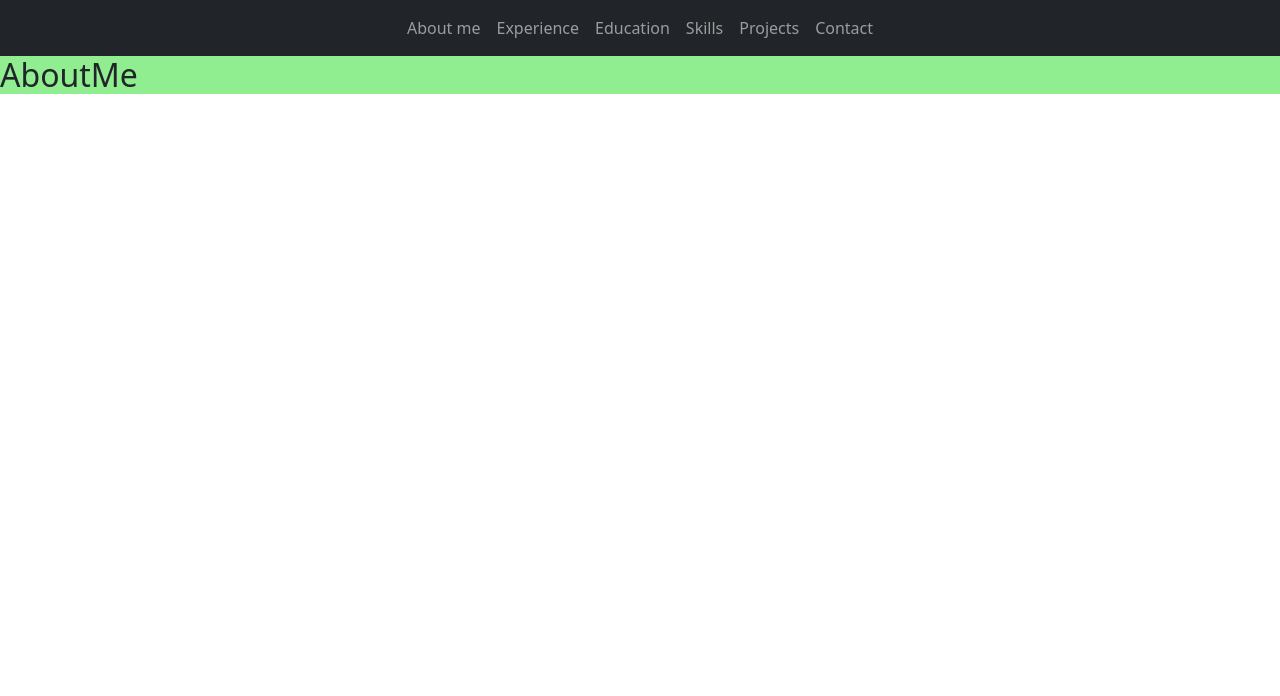
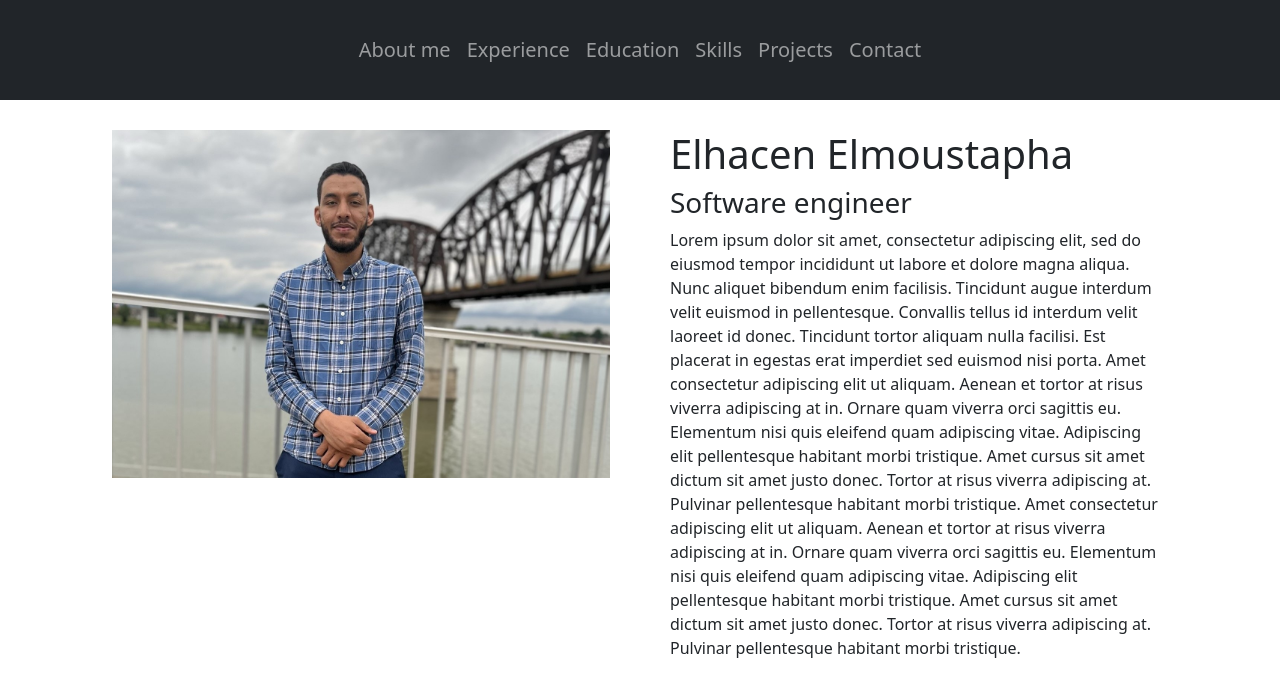
Before and after one commit to Elhacen18/PersonalProfile, a React (Create React App) app: page / in a window 1280 px wide. Shown: the top 696 px of the page. Built offline with nearby package versions, Linux system fonts and the light colour scheme.

Commit message:
start working on about page

```diff
--- a/public/index.html
+++ b/public/index.html
@@ -28,7 +28,8 @@
   </head>
   <body >
     <noscript>You need to enable JavaScript to run this app.</noscript>
-    <div id="root"  style="background-color: lightgreen"></div>
+    <div id="root" ></div>
+    <!--  style="background-color: lightgreen" -->
     <!--
       This HTML file is a template.
       If you open it directly in the browser, you will see an empty page.
--- a/src/App.css
+++ b/src/App.css
@@ -14,7 +14,7 @@
 }
 
 .App-header {
-  background-color: rgb(25, 99, 25);
+  /* background-color: rgb(25, 99, 25); */
   min-height: 100vh;
   display: flex;
   flex-direction: column;
--- /dev/null
+++ b/src/Components/AboutMe.css
@@ -0,0 +1,26 @@
+  .container {
+    display: flex;
+    flex-direction: row;
+  }
+
+  .Image,
+  .about {
+    margin: 10px;
+    flex: 1;
+    padding: 20px;
+  }
+
+  /* Adjust styling as needed */
+  .Image {
+    /* background-color: #f0f0f0; */
+  }
+
+  .about {
+    /* background-color: #e0e0e0; */
+  }
+
+  /* Ensure paragraphs don't stretch to full width */
+  .Image p,
+  .about p {
+    width: 100%;
+  }
--- a/src/Components/AboutMe.js
+++ b/src/Components/AboutMe.js
@@ -1,12 +1,43 @@
-import React, { Component } from 'react';
-import 'bootstrap/dist/css/bootstrap.css';
+import React, { Component } from "react";
+import "bootstrap/dist/css/bootstrap.css";
+import  './AboutMe.css';
+import Image from 'react-bootstrap/Image';
 
 
 class AboutMe extends Component {
   render() {
     return (
-    <>
-      <h2>AboutMe</h2>
+      <>
+
+        <div class="container">
+          <div class="Image">
+          <Image src="/ElhacenPic2.jpeg" fluid />
+          </div>
+          <div class="about">
+            <p>
+              <h1>Elhacen Elmoustapha</h1>
+              <h3>Software engineer</h3>
+              Lorem ipsum dolor sit amet, consectetur adipiscing elit, sed do
+              eiusmod tempor incididunt ut labore et dolore magna aliqua. Nunc
+              aliquet bibendum enim facilisis. Tincidunt augue interdum velit
+              euismod in pellentesque. Convallis tellus id interdum velit
+              laoreet id donec. Tincidunt tortor aliquam nulla facilisi. Est
+              placerat in egestas erat imperdiet sed euismod nisi porta. Amet
+              consectetur adipiscing elit ut aliquam. Aenean et tortor at risus
+              viverra adipiscing at in. Ornare quam viverra orci sagittis eu.
+              Elementum nisi quis eleifend quam adipiscing vitae. Adipiscing
+              elit pellentesque habitant morbi tristique. Amet cursus sit amet
+              dictum sit amet justo donec. Tortor at risus viverra adipiscing
+              at. Pulvinar pellentesque habitant morbi tristique. Amet
+              consectetur adipiscing elit ut aliquam. Aenean et tortor at risus
+              viverra adipiscing at in. Ornare quam viverra orci sagittis eu.
+              Elementum nisi quis eleifend quam adipiscing vitae. Adipiscing
+              elit pellentesque habitant morbi tristique. Amet cursus sit amet
+              dictum sit amet justo donec. Tortor at risus viverra adipiscing
+              at. Pulvinar pellentesque habitant morbi tristique.
+            </p>
+          </div>
+        </div>
       </>
     );
   }
--- /dev/null
+++ b/src/Components/NavMenu.css
@@ -0,0 +1,6 @@
+.navbar {
+    height: 100px;
+  }
+ .nav-link{
+    font-size: 20px ;
+  }
--- a/src/Components/NavMenu.js
+++ b/src/Components/NavMenu.js
@@ -4,13 +4,19 @@ import Nav from 'react-bootstrap/Nav';
 import Navbar from 'react-bootstrap/Navbar';
 import { Link } from 'react-router-dom'; // Import Link from react-router-dom
 import 'bootstrap/dist/css/bootstrap.css';
+import  './NavMenu.css';
+
 
 class NavMenu extends Component {
   render() {
     return (
     <>
-        <Navbar bg="dark" data-bs-theme="dark" expand="lg">
+
+        <Navbar bg="dark"  data-bs-theme="dark">
+
         <Container className="justify-content-center">
+        {/* <Navbar.Brand href="#home" style={{ marginRight: '300px' }}>Elhacen</Navbar.Brand> */}
+
           <Nav >
             <Link to="/AboutMe" className="nav-link" activeClassName="active">About me</Link>
             <Link to="/Experience" className="nav-link">Experience</Link>
@@ -19,6 +25,7 @@ class NavMenu extends Component {
             <Link to="/Projects" className="nav-link">Projects</Link>
             <Link to="/Contact" className="nav-link">Contact</Link>
           </Nav>
+
         </Container>
       </Navbar>
       </>
```
Also changed, not shown: public/ElhacenPic2.jpeg (added).
